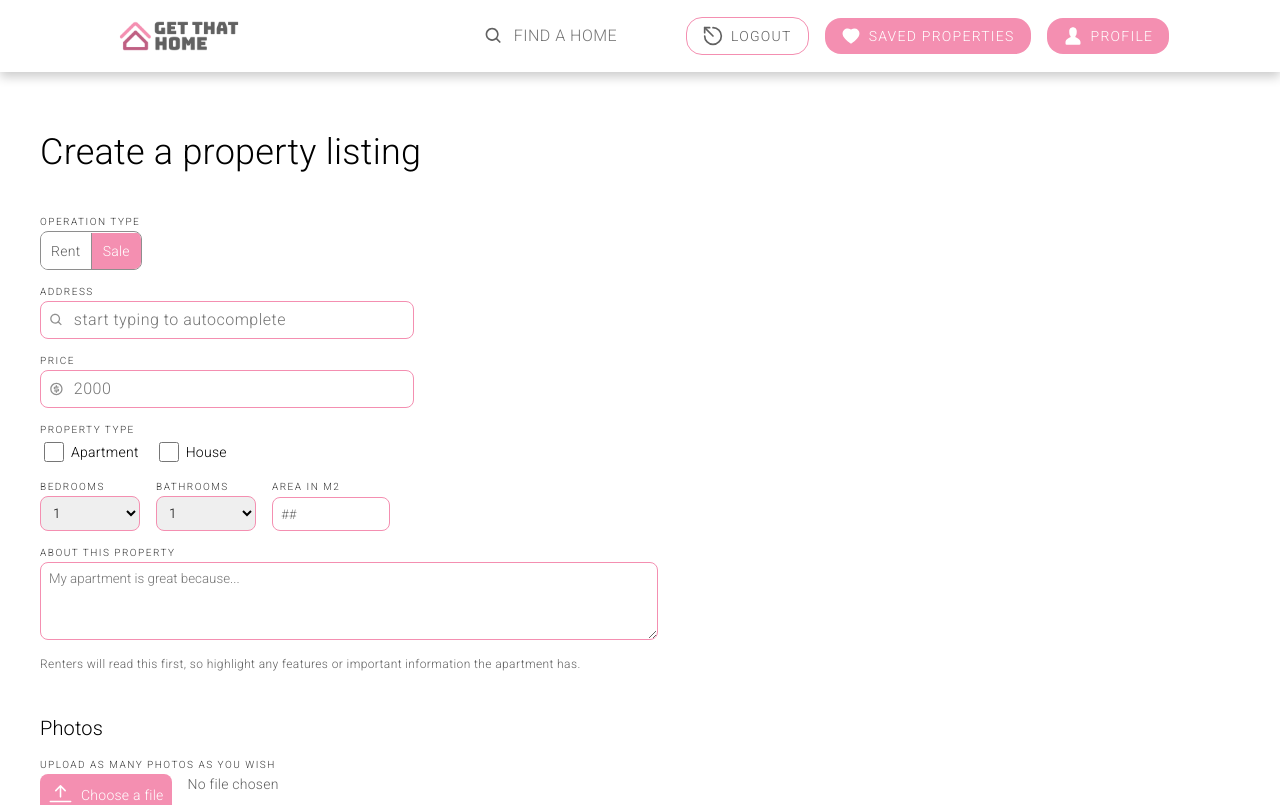
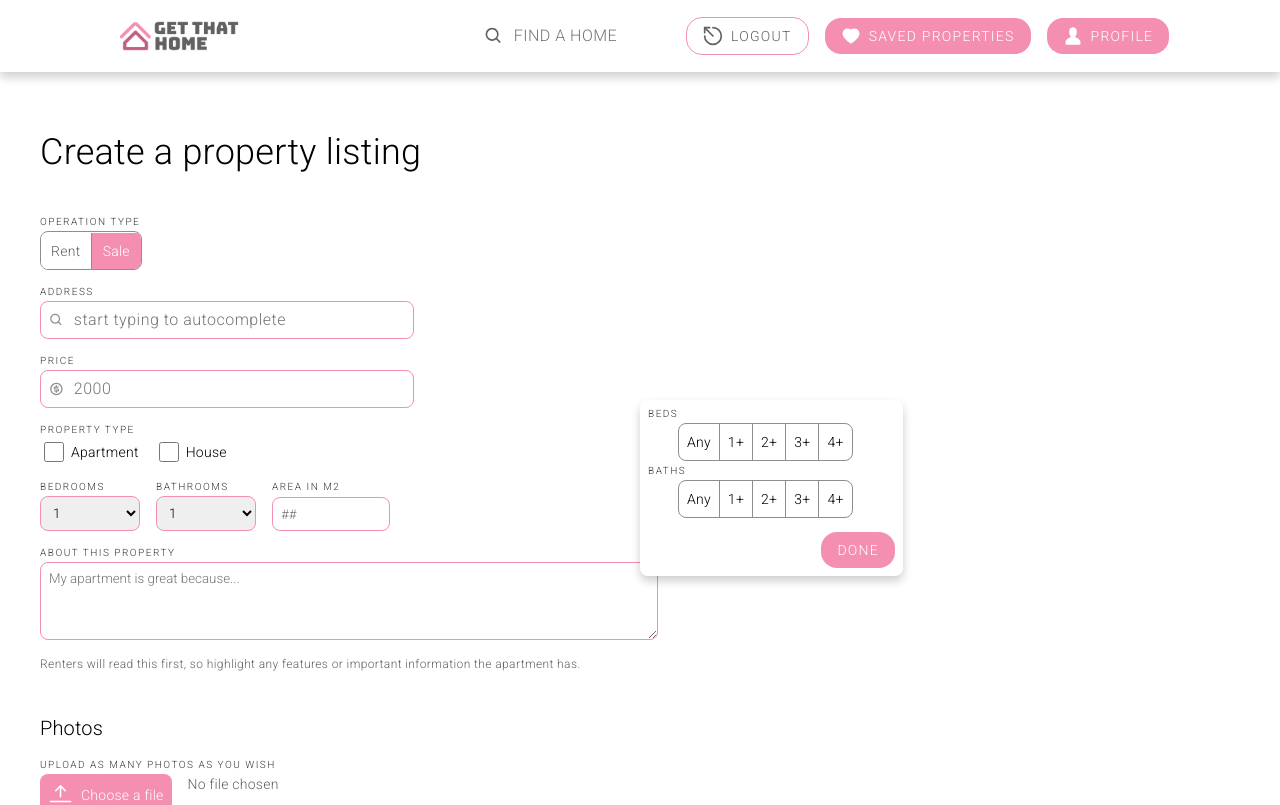
Before and after one commit to NunezGabriel/get-that-home-frontend, a React (Vite) app in the folder get-that-home/: page /form-sale in a window 1280 px wide. Shown: the top 805 px of the page. Built offline with nearby package versions, Linux system fonts and the light colour scheme.

Commit message:
add: modals 100%

```diff
--- /dev/null
+++ b/get-that-home/src/components/modals/beds-modal.jsx
@@ -0,0 +1,101 @@
+import styled from "@emotion/styled";
+
+import SimpleText from "../simpleText";
+import { ModalBody, DoneContainer } from "./price-modal";
+import { SimpleContainer } from "../../pages/form";
+import Label from "../label";
+import { LoginButton } from "../button";
+
+const OptionNumberContainer = styled.div`
+    display: flex;
+    border: 1px solid #8E8E8E;
+    width: fit-content;
+    border-radius: 8px;
+    overflow: hidden;
+    margin-left: 30px;
+`
+const CurrentOption = styled.div`
+    padding: 8px;
+    border-right: 1px solid #8E8E8E;
+`
+const LastOption = styled.div`
+    border-right: 0px;
+    padding: 8px;
+`
+
+const BedModal = (TextColor) => {
+    return (
+        <ModalBody>
+            <SimpleContainer>
+                <SimpleContainer>
+                    <Label>beds</Label>
+                    <OptionNumberContainer>
+                        <CurrentOption>
+                            <SimpleText TextColor={TextColor}>
+                                Any
+                            </SimpleText>
+                        </CurrentOption>
+                        <CurrentOption>
+                            <SimpleText TextColor={TextColor}>
+                                1+
+                            </SimpleText>
+                        </CurrentOption>
+                        <CurrentOption>
+                            <SimpleText TextColor={TextColor}>
+                                2+
+                            </SimpleText>
+                        </CurrentOption>
+                        <CurrentOption>
+                            <SimpleText TextColor={TextColor}>
+                                3+
+                            </SimpleText>
+                        </CurrentOption>
+                        <LastOption>
+                            <SimpleText TextColor={TextColor}>
+                                4+
+                            </SimpleText>
+                        </LastOption>
+                    </OptionNumberContainer>
+                </SimpleContainer>
+
+                <SimpleContainer>
+                    <Label>baths</Label>
+                    <OptionNumberContainer>
+                        <CurrentOption>
+                            <SimpleText TextColor={TextColor}>
+                                Any
+                            </SimpleText>
+                        </CurrentOption>
+                        <CurrentOption>
+                            <SimpleText TextColor={TextColor}>
+                                1+
+                            </SimpleText>
+                        </CurrentOption>
+                        <CurrentOption>
+                            <SimpleText TextColor={TextColor}>
+                                2+
+                            </SimpleText>
+                        </CurrentOption>
+                        <CurrentOption>
+                            <SimpleText TextColor={TextColor}>
+                                3+
+                            </SimpleText>
+                        </CurrentOption>
+                        <LastOption>
+                            <SimpleText TextColor={TextColor}>
+                                4+
+                            </SimpleText>
+                        </LastOption>
+                    </OptionNumberContainer>
+                </SimpleContainer>
+                <DoneContainer>
+                    <LoginButton>
+                        DONE
+                    </LoginButton>
+                </DoneContainer>
+            </SimpleContainer>
+        </ModalBody>
+    );
+}
+
+export default BedModal;
--- /dev/null
+++ b/get-that-home/src/components/modals/more-modal.jsx
@@ -0,0 +1,45 @@
+import { AiOutlineMinus } from 'react-icons/ai';
+
+import { SimpleFlexContainer, FlexContainerL } from "../../pages/form";
+import { CheckboxInput, MainInput } from "../input";
+import SimpleText from "../simpleText";
+import { ModalBody, DoneContainer, PriceSectionContainer } from "./price-modal";
+import { SimpleContainer } from "../../pages/form";
+import Label from "../label";
+import { LoginButton, JoinButton } from "../button";
+
+const MoreModal = () => {
+    return (
+        <ModalBody>
+            <SimpleContainer>
+                <SimpleFlexContainer>
+                    <FlexContainerL>
+                        <CheckboxInput type="checkbox"/>
+                        <SimpleText>
+                            Houses
+                        </SimpleText>
+                    </FlexContainerL>
+                </SimpleFlexContainer>
+                <div style={{padding: "10px"}}>
+                    <Label> price range</Label>
+                    <PriceSectionContainer>
+                        <JoinButton>
+                            <MainInput placeholder="min"/>
+                        </JoinButton>
+                        <AiOutlineMinus color="#8E8E8E" fontSize={50}/>
+                        <JoinButton>
+                            <MainInput placeholder="max"/>
+                        </JoinButton>
+                    </PriceSectionContainer>
+                </div>
+                <DoneContainer>
+                    <LoginButton>
+                        DONE
+                    </LoginButton>
+                </DoneContainer>
+            </SimpleContainer>
+        </ModalBody>
+    );
+}
+
+export default MoreModal;
--- /dev/null
+++ b/get-that-home/src/components/modals/price-modal.jsx
@@ -0,0 +1,62 @@
+import styled from "@emotion/styled";
+import { RiMoneyDollarCircleLine } from 'react-icons/ri';
+import { AiOutlineMinus } from 'react-icons/ai';
+
+import { SimpleContainer } from "../../pages/form";
+import Label from "../label";
+import { MainInput } from "../input";
+import { JoinButton, LoginButton } from "../button";
+
+export const ModalBody = styled.div`
+    display: inline-flex;
+    padding: 8px;
+    flex-direction: column;
+    gap: 16px;
+    border-radius: 8px;
+    background-color: #FFF;
+    box-shadow: 0px 5px 10px 0px rgba(0, 0, 0, 0.20);
+    position: absolute;
+    top: 50%;
+    left: 50%;
+    width: 247px;
+`
+
+export const PriceSectionContainer = styled.div`
+    display: flex;
+    align-items: center;
+    gap: 8px;
+`
+export const DoneContainer = styled.div`
+    margin-top: 10px;
+    width: 100%;
+    display: flex;
+    justify-content: flex-end;
+`
+
+const PriceModal = () => {
+    return (
+        <ModalBody>
+            <SimpleContainer>
+                <Label> price range</Label>
+                <PriceSectionContainer>
+                    <JoinButton>
+                        <RiMoneyDollarCircleLine fontSize={24} color="#8E8E8E"/>
+                        <MainInput placeholder="min"/>
+                    </JoinButton>
+                    <AiOutlineMinus color="#8E8E8E" fontSize={50}/>
+                    <JoinButton>
+                        <RiMoneyDollarCircleLine fontSize={24} color="#8E8E8E"/>
+                        <MainInput placeholder="max"/>
+                    </JoinButton>
+                </PriceSectionContainer>
+                <DoneContainer>
+                    <LoginButton>
+                        DONE
+                    </LoginButton>
+                </DoneContainer>
+            </SimpleContainer>
+        </ModalBody>
+    );
+}
+
+export default PriceModal;
--- /dev/null
+++ b/get-that-home/src/components/modals/property-type-modal.jsx
@@ -0,0 +1,39 @@
+import { SimpleFlexContainer, FlexContainerL } from "../../pages/form";
+import { CheckboxInput } from "../input";
+import SimpleText from "../simpleText";
+import { ModalBody, DoneContainer } from "./price-modal";
+import { SimpleContainer } from "../../pages/form";
+import Label from "../label";
+import { LoginButton } from "../button";
+
+
+const PropertyTypeModal = () => {
+    return (
+        <ModalBody>
+            <SimpleContainer>
+                <Label> price range</Label>
+                <SimpleFlexContainer>
+                    <FlexContainerL>
+                        <CheckboxInput type="checkbox"/>
+                        <SimpleText>
+                            Houses
+                        </SimpleText>
+                    </FlexContainerL>
+                    <FlexContainerL>
+                        <CheckboxInput type="checkbox"/>
+                        <SimpleText>
+                            Apartments
+                        </SimpleText>
+                    </FlexContainerL>
+                </SimpleFlexContainer>
+                <DoneContainer>
+                    <LoginButton>
+                        DONE
+                    </LoginButton>
+                </DoneContainer>
+            </SimpleContainer>
+        </ModalBody>
+    );
+}
+
+export default PropertyTypeModal;
--- a/get-that-home/src/pages/form-sale.jsx
+++ b/get-that-home/src/pages/form-sale.jsx
@@ -7,6 +7,11 @@ import { Link } from "react-router-dom";
 import NoLoggedNavBar from "../components/navBar/noLoggedNavBar";
 import SeekerNavBar from "../components/navBar/seekerNavBar";
 import LanlordNavBar from "../components/navBar/lanlordNavBar";
+
+import PriceModal from "../components/modals/price-modal";
+import PropertyTypeModal from "../components/modals/property-type-modal";
+import MoreModal from "../components/modals/more-modal";
+import BedModal from "../components/modals/beds-modal";
 
 import MainTitle from "../components/mainTitle";
 import Label from "../components/label";
@@ -41,6 +46,7 @@ const FormSale = ({b_color}) => {
     `
     return (
         <div>
+        <BedModal/>
         <SeekerNavBar/>
         <MainContainer>
             <MainTitle>
```
